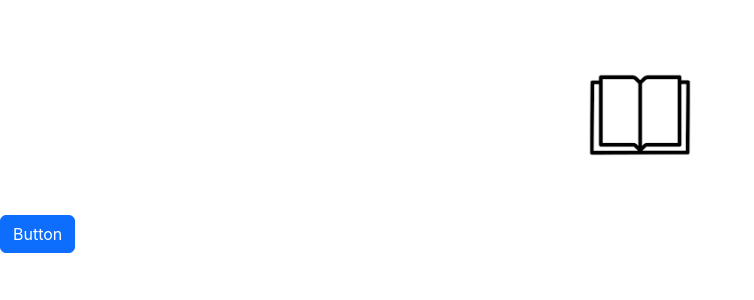
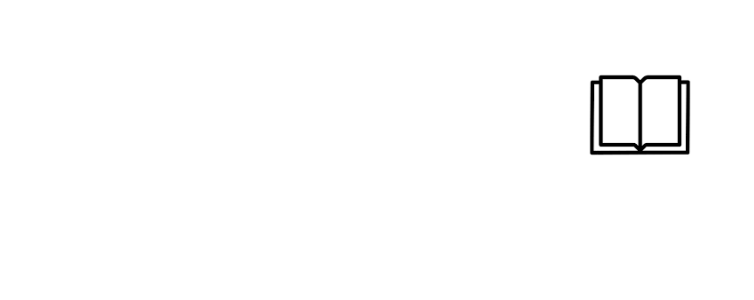
Before and after one commit to alimacy2508/dictionary-app-project, a React (Create React App) app: page / in a window 1280 px wide. Shown: the top 300 px of the page, without its empty margins (0-754 px from the left). Built offline with nearby package versions, Linux system fonts and the light colour scheme.

Commit message:
Corrected error

```diff
--- a/src/App.js
+++ b/src/App.js
@@ -6,9 +6,6 @@ export default function App() {
     <div className="App">
       <header className="App-header"></header>
       <img src={DictionaryImage} className="App-logo img-fluid" alt="logo" />
-      <a href="#" className="btn btn-primary">
-        Button
-      </a>
     </div>
   );
 }
```
